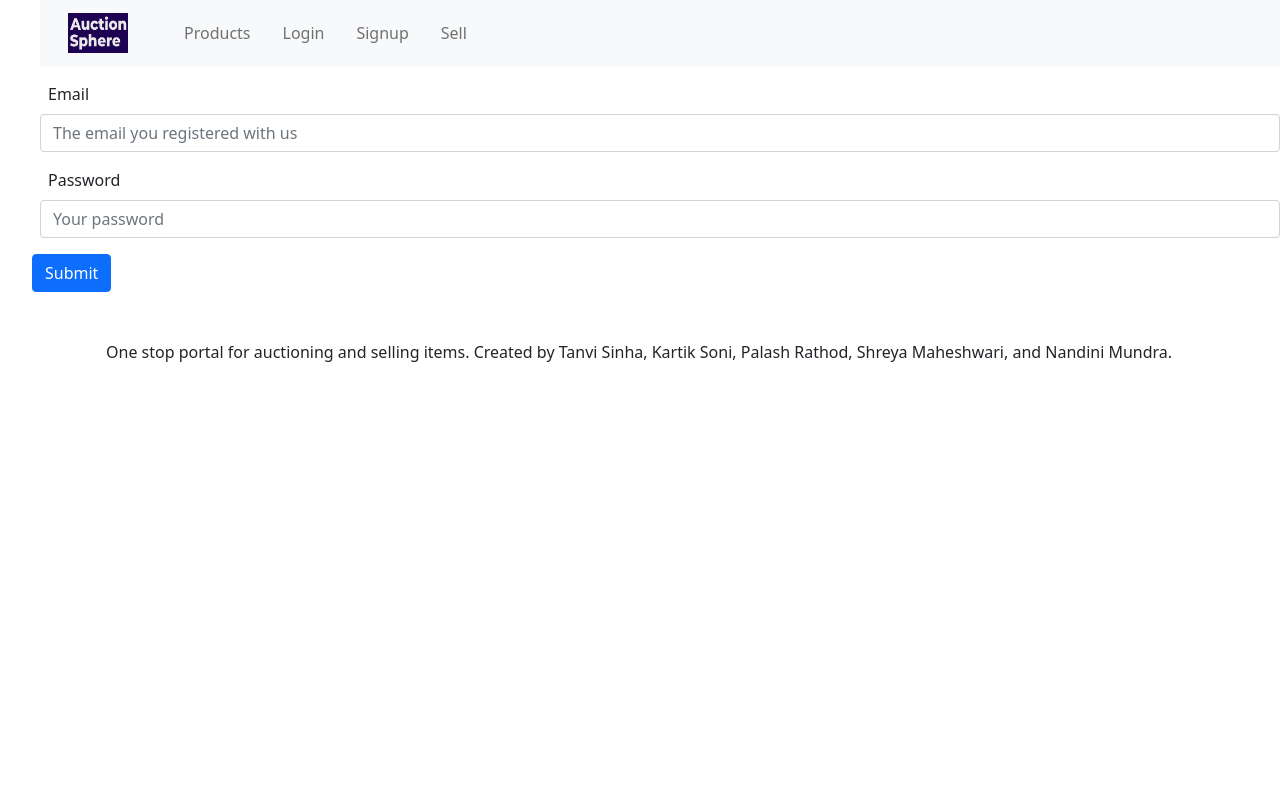
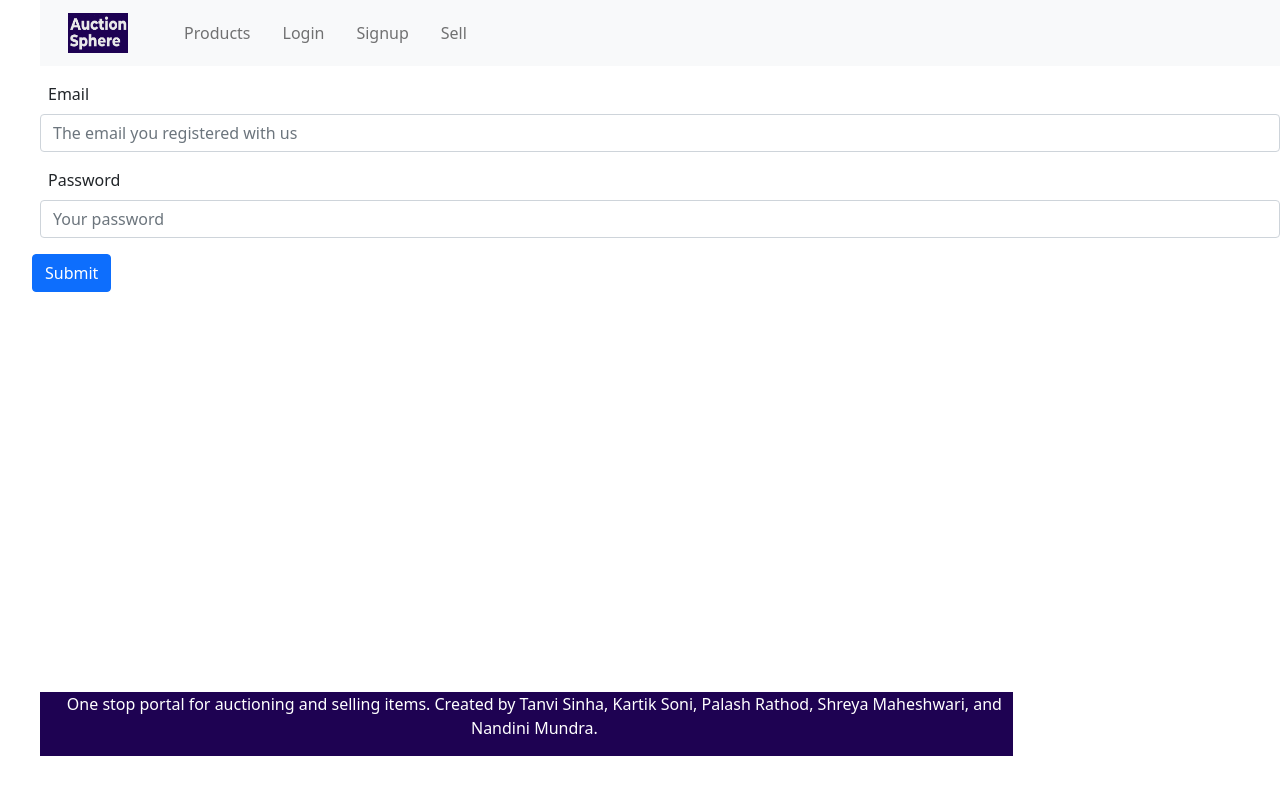
Before and after one commit to mithildani/Auction-Sphere, a React (Create React App) app: page /login in a window 1280 px wide. Shown: the top 794 px of the page. Built offline with nearby package versions, Linux system fonts and the light colour scheme.

Commit message:
footer component

```diff
--- a/src/components/Footer.js
+++ b/src/components/Footer.js
@@ -2,7 +2,7 @@ import React from "react";
 
 const Footer = () => {
   return (
-    <div style={{ marginTop: "3rem" }}>
+    <div style={{ marginTop: "3rem", width: "80%" }} className="footer">
       <div className="container">
         <div className="row">
           <p>
--- a/src/components/LoginSignup/Login.js
+++ b/src/components/LoginSignup/Login.js
@@ -65,7 +65,9 @@ const Login = () => {
         </FormGroup>
         <Button color="primary">Submit</Button>
       </Form>
-      <Footer />
+      <div style={{ marginTop: "25rem", marginRight: "2rem" }}>
+        <Footer />
+      </div>
     </div>
   );
 };
--- a/src/index.css
+++ b/src/index.css
@@ -18,3 +18,14 @@ code {
   margin-left: 0.5rem;
   padding: 0;
 }
+
+.footer {
+  left: 0;
+  bottom: 0;
+  width: 100%;
+  text-align: center;
+  color:white;
+  background: #1E0252;
+  margin-top: auto;
+  margin-bottom: '3rem';
+}
```
Also changed, not shown: 1 other file (tests, documents, lock files or other folders).
